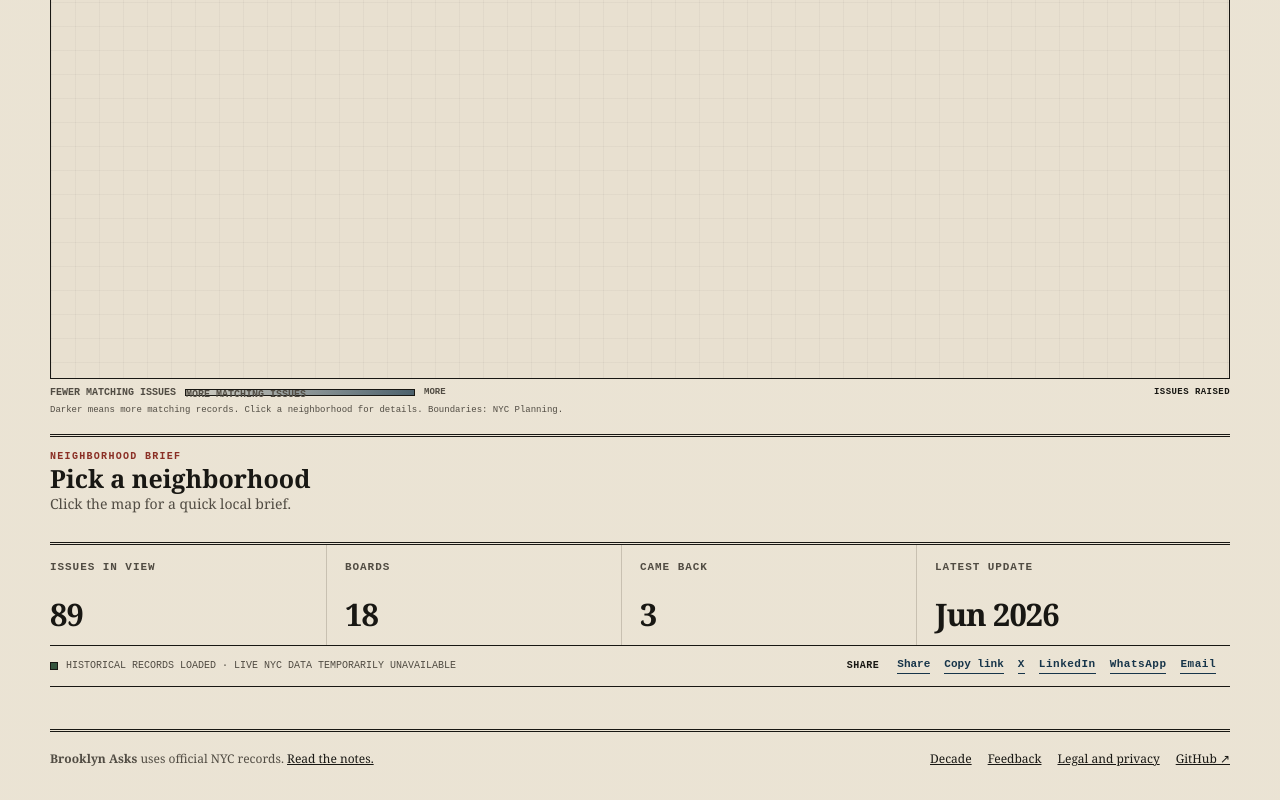
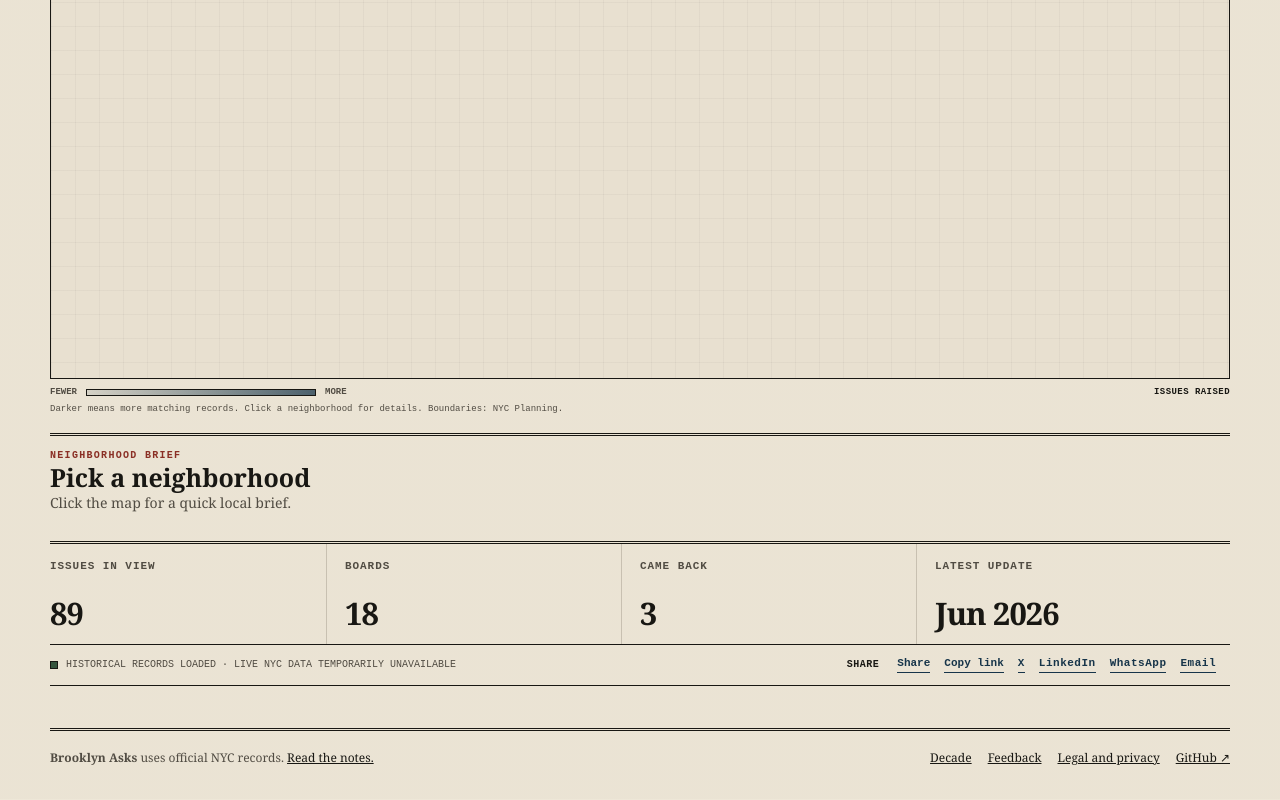
Before and after one commit to bpiper02/brooklyn-asks, a website: page public/index.html in a window 1280 px wide. Shown: the part 1120-1920 px from the top of the page. Drawn offline with Linux system fonts and the light colour scheme; no server answers.

Commit message:
Neutralize legacy map legend pseudo content

```diff
--- a/public/map-first.css
+++ b/public/map-first.css
@@ -45,6 +45,8 @@
 .map-topic-icon path,.map-topic-icon circle,.map-topic-icon line,.map-topic-icon polyline,.map-topic-icon rect{fill:none;stroke:currentColor;stroke-width:1.9;stroke-linecap:round;stroke-linejoin:round;vector-effect:non-scaling-stroke}
 
 .map-legend{display:grid!important;grid-template-columns:auto minmax(140px,230px) auto 1fr;align-items:center;gap:9px!important;margin:9px 0 0!important;padding:0!important;white-space:nowrap;color:var(--muted);font:800 9px/1 "Courier New",monospace!important}
+.map-legend span{font-size:9px!important}
+.map-legend span::before{content:none!important;display:none!important}
 .legend-ramp{width:100%!important;min-width:140px;height:7px!important}
 #legendMetric{justify-self:end;color:var(--ink);font:800 9px/1 "Courier New",monospace;letter-spacing:.05em}
 .map-source{margin:6px 0 0!important;color:var(--muted);font:9px/1.35 "Courier New",monospace!important}
```
